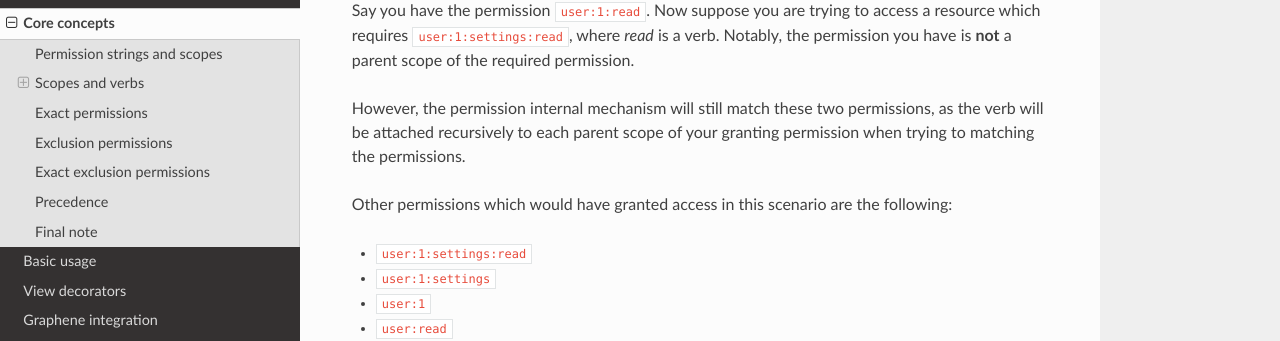
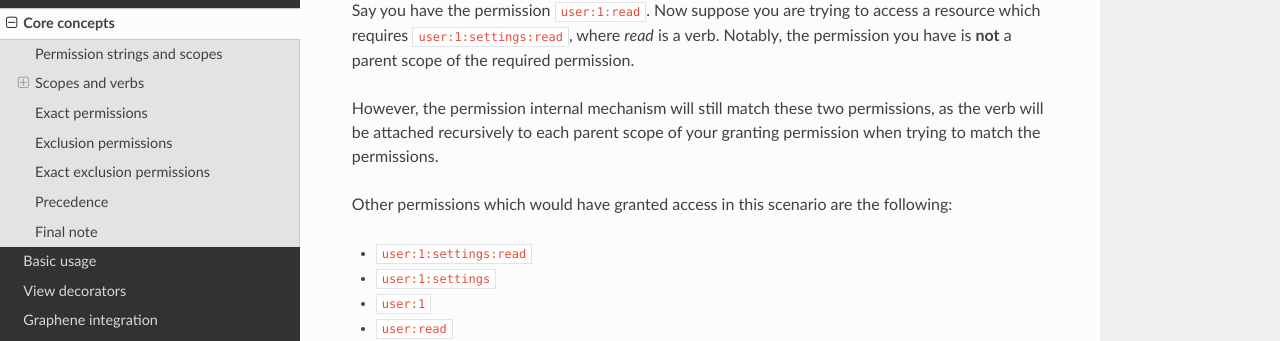
Before and after one commit to Ur-Solutions/django_scoped_permissions, a Sphinx documentation site: the page built from docs/guide/core-concepts.rst, in a window 1280 px wide and 1400 px high, scrolled down 2171 px. Shown: the part 159-500 px from the top of the window. Built offline with Sphinx 7.4.7 and the Read the Docs theme 2.0.0, drawn with Linux system fonts in a browser that asks for light colours; some of the changed text lies outside the part shown.

Commit message:
feat: Some small improvements

```diff
--- a/docs/guide/core-concepts.rst
+++ b/docs/guide/core-concepts.rst
@@ -85,7 +85,7 @@ Say you have the permission :code:`user:1:read`. Now suppose you are trying to a
 Notably, the permission you have is **not** a parent scope of the required permission.
 
 However, the permission internal mechanism will still match these two permissions,
-as the verb will be attached recursively to each parent scope of your granting permission when trying to matching the permissions.
+as the verb will be attached recursively to each parent scope of your granting permission when trying to match the permissions.
 
 Other permissions which would have granted access in this scenario are the following:
 
```
Also changed, not shown: other parts of docs/guide/core-concepts.rst (+3 -2 lines).
